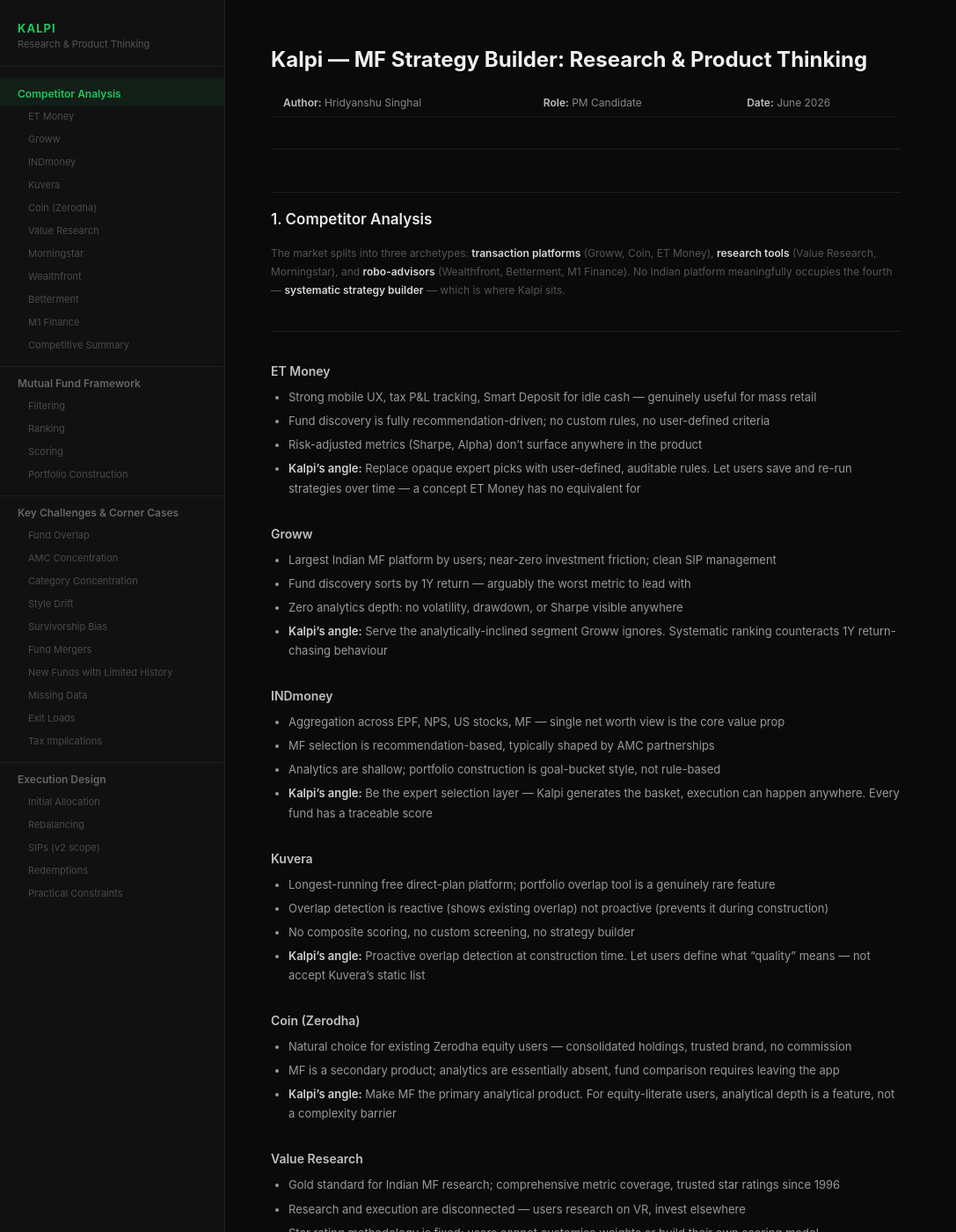
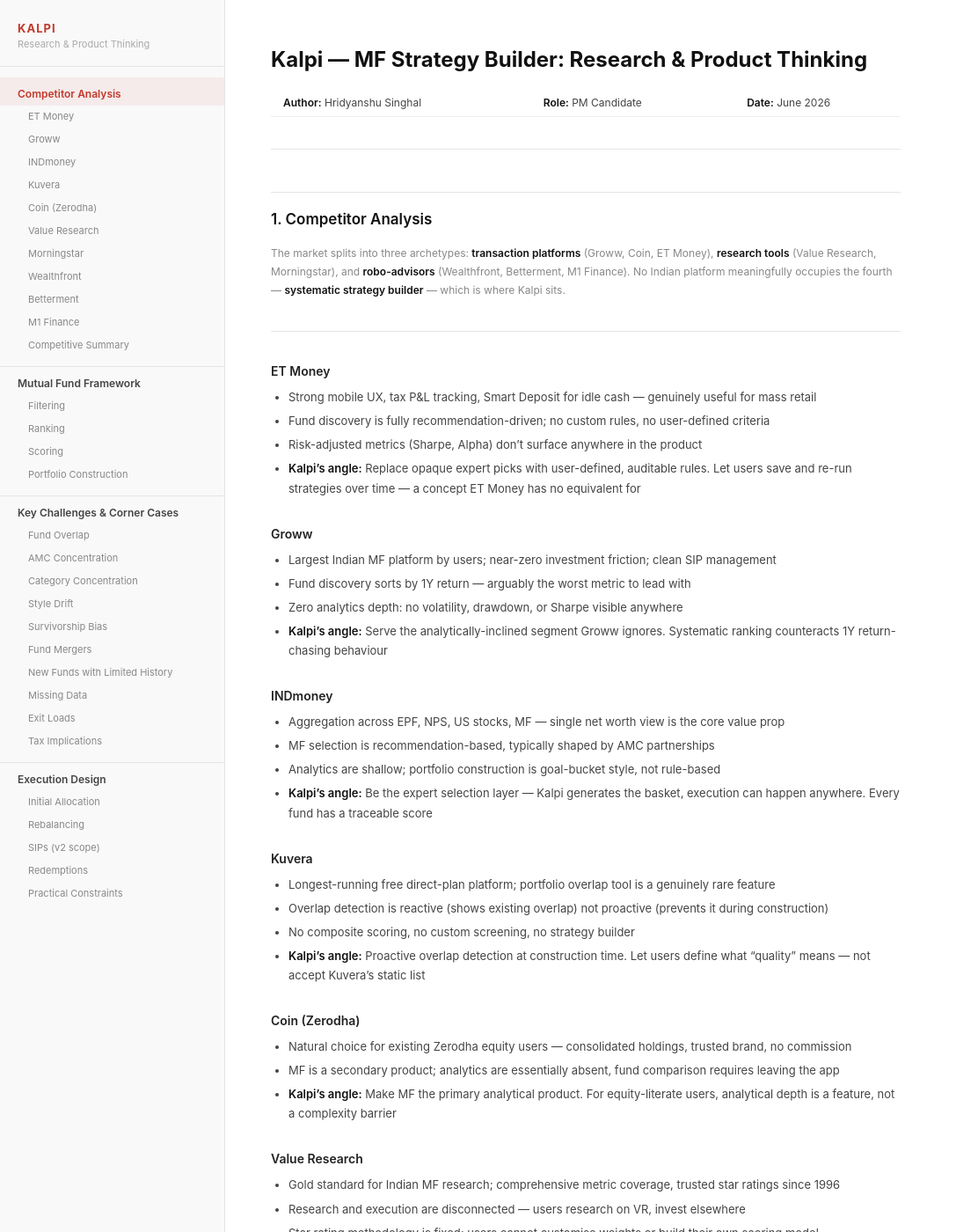
Before and after one commit to Hridyanshu7/kalpi-MutualFundsStrategizer, a Jekyll site: the page built from docs/RESEARCH.md, in a window 1280 px wide and 1400 px high. Shown: the whole window at 88% size, without its empty margins (0-1087 px from the left). Built offline with Jekyll 4.4.1, drawn with Linux system fonts in a browser that asks for light colours.

Commit message:
Switch RESEARCH.md page to light theme (white bg, black text, crimson accent)
Co-Authored-By: Claude Sonnet 4.6 <noreply@anthropic.com>

```diff
--- a/docs/_layouts/default.html
+++ b/docs/_layouts/default.html
@@ -8,12 +8,12 @@
     *, *::before, *::after { box-sizing: border-box; margin: 0; padding: 0; }
 
     :root {
-      --bg: #0a0a0a;
-      --bg-card: #111111;
-      --border: #1f1f1f;
-      --text: #d4d4d4;
-      --muted: #555;
-      --accent: #22c55e;
+      --bg: #ffffff;
+      --bg-card: #f9f9f9;
+      --border: #e5e5e5;
+      --text: #1a1a1a;
+      --muted: #888;
+      --accent: #c0392b;
       --sidebar-w: 256px;
     }
 
@@ -56,7 +56,7 @@
 
     #sidebar-header .sub {
       font-size: 11px;
-      color: var(--muted);
+      color: #aaa;
       margin-top: 3px;
     }
 
@@ -69,13 +69,13 @@
 
     #sidebar-nav::-webkit-scrollbar { width: 4px; }
     #sidebar-nav::-webkit-scrollbar-track { background: transparent; }
-    #sidebar-nav::-webkit-scrollbar-thumb { background: #2a2a2a; border-radius: 2px; }
+    #sidebar-nav::-webkit-scrollbar-thumb { background: #ddd; border-radius: 2px; }
 
     #sidebar-nav li a {
       display: block;
       padding: 5px 20px;
       font-size: 12px;
-      color: #4a4a4a;
+      color: #888;
       text-decoration: none;
       line-height: 1.45;
       transition: color 0.12s, background 0.12s;
@@ -86,7 +86,7 @@
 
     #sidebar-nav li a.h2 {
       font-weight: 600;
-      color: #666;
+      color: #444;
       margin-top: 10px;
       padding-top: 10px;
       border-top: 1px solid var(--border);
@@ -102,11 +102,11 @@
       font-size: 11px;
     }
 
-    #sidebar-nav li a:hover { color: #aaa; }
+    #sidebar-nav li a:hover { color: #1a1a1a; }
 
     #sidebar-nav li a.active {
       color: var(--accent);
-      background: rgba(34, 197, 94, 0.07);
+      background: rgba(192, 57, 43, 0.07);
     }
 
     /* ── Main content ── */
@@ -122,7 +122,7 @@
     #main h1 {
       font-size: 24px;
       font-weight: 700;
-      color: #f0f0f0;
+      color: #111;
       line-height: 1.3;
       margin-bottom: 6px;
     }
@@ -136,7 +136,7 @@
     #main h2 {
       font-size: 17px;
       font-weight: 600;
-      color: #e8e8e8;
+      color: #111;
       margin: 48px 0 18px;
       padding-top: 20px;
       border-top: 1px solid var(--border);
@@ -145,14 +145,14 @@
     #main h3 {
       font-size: 14px;
       font-weight: 600;
-      color: #c0c0c0;
+      color: #222;
       margin: 32px 0 10px;
     }
 
     #main h4 {
       font-size: 12px;
       font-weight: 600;
-      color: #888;
+      color: #555;
       text-transform: uppercase;
       letter-spacing: 0.06em;
       margin: 20px 0 8px;
@@ -161,7 +161,7 @@
     #main p {
       font-size: 13.5px;
       line-height: 1.75;
-      color: #aaa;
+      color: #333;
       margin-bottom: 12px;
     }
 
@@ -173,13 +173,13 @@
     #main li {
       font-size: 13px;
       line-height: 1.7;
-      color: #999;
+      color: #444;
       margin-bottom: 5px;
     }
 
-    #main li strong { color: #d0d0d0; }
+    #main li strong { color: #111; }
 
-    #main strong { color: #d8d8d8; font-weight: 600; }
+    #main strong { color: #111; font-weight: 600; }
 
     #main em { color: #666; font-style: italic; }
 
@@ -206,7 +206,7 @@
     #main th {
       text-align: left;
       padding: 8px 14px;
-      color: #555;
+      color: #888;
       font-weight: 500;
       font-size: 10px;
       text-transform: uppercase;
@@ -215,21 +215,21 @@
 
     #main td {
       padding: 8px 14px;
-      color: #888;
-      border-bottom: 1px solid #141414;
+      color: #444;
+      border-bottom: 1px solid #eee;
     }
 
-    #main tbody tr:hover td { background: #111; }
+    #main tbody tr:hover td { background: #fafafa; }
 
-    #main td strong { color: #c0c0c0; }
+    #main td strong { color: #111; }
 
     #main code {
       font-family: 'SF Mono', 'Fira Code', 'Monaco', monospace;
       font-size: 11.5px;
-      background: #181818;
+      background: #f4f4f4;
       padding: 2px 6px;
       border-radius: 3px;
-      color: #7dd3a8;
+      color: #c0392b;
     }
 
     /* Responsive */
```
